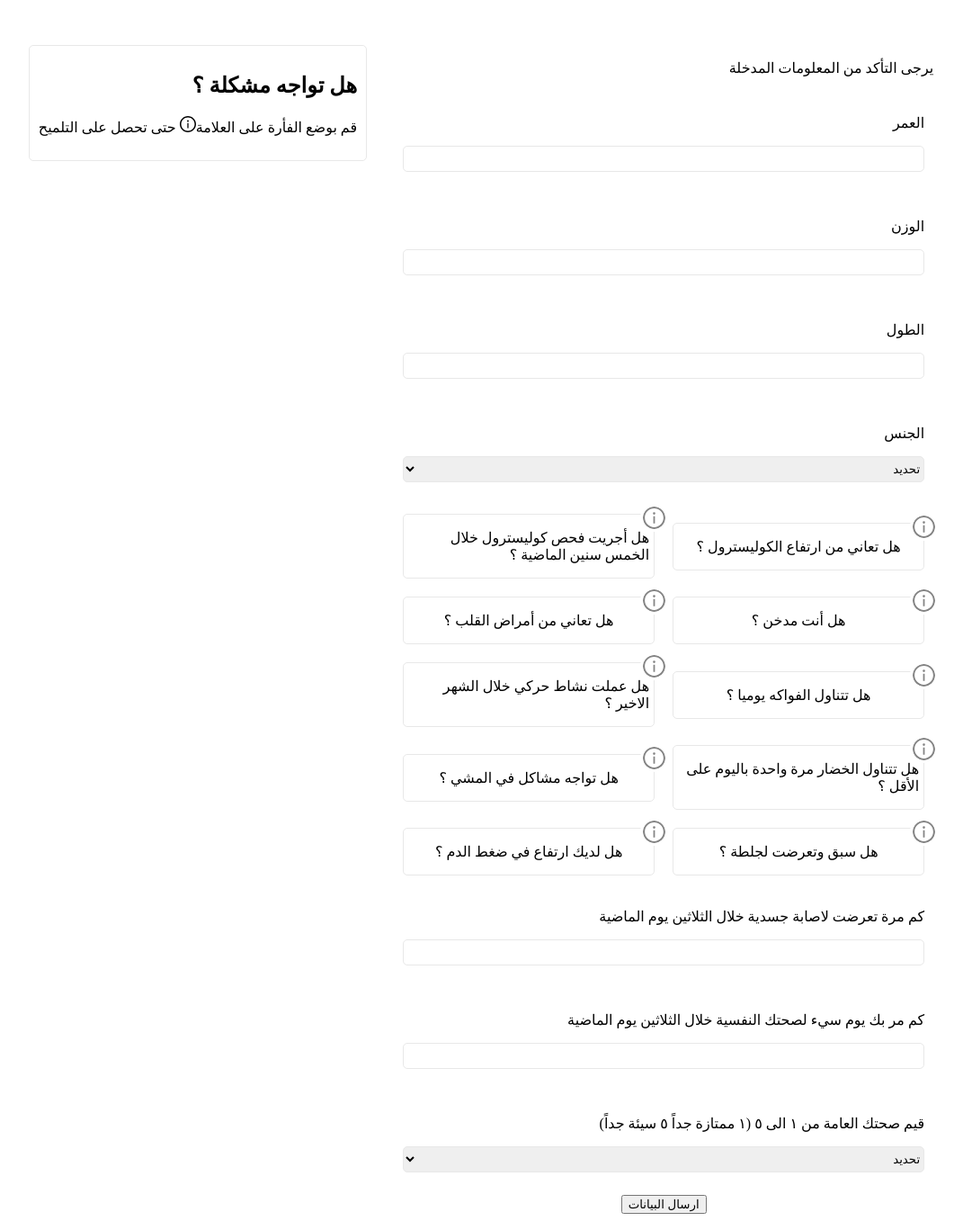
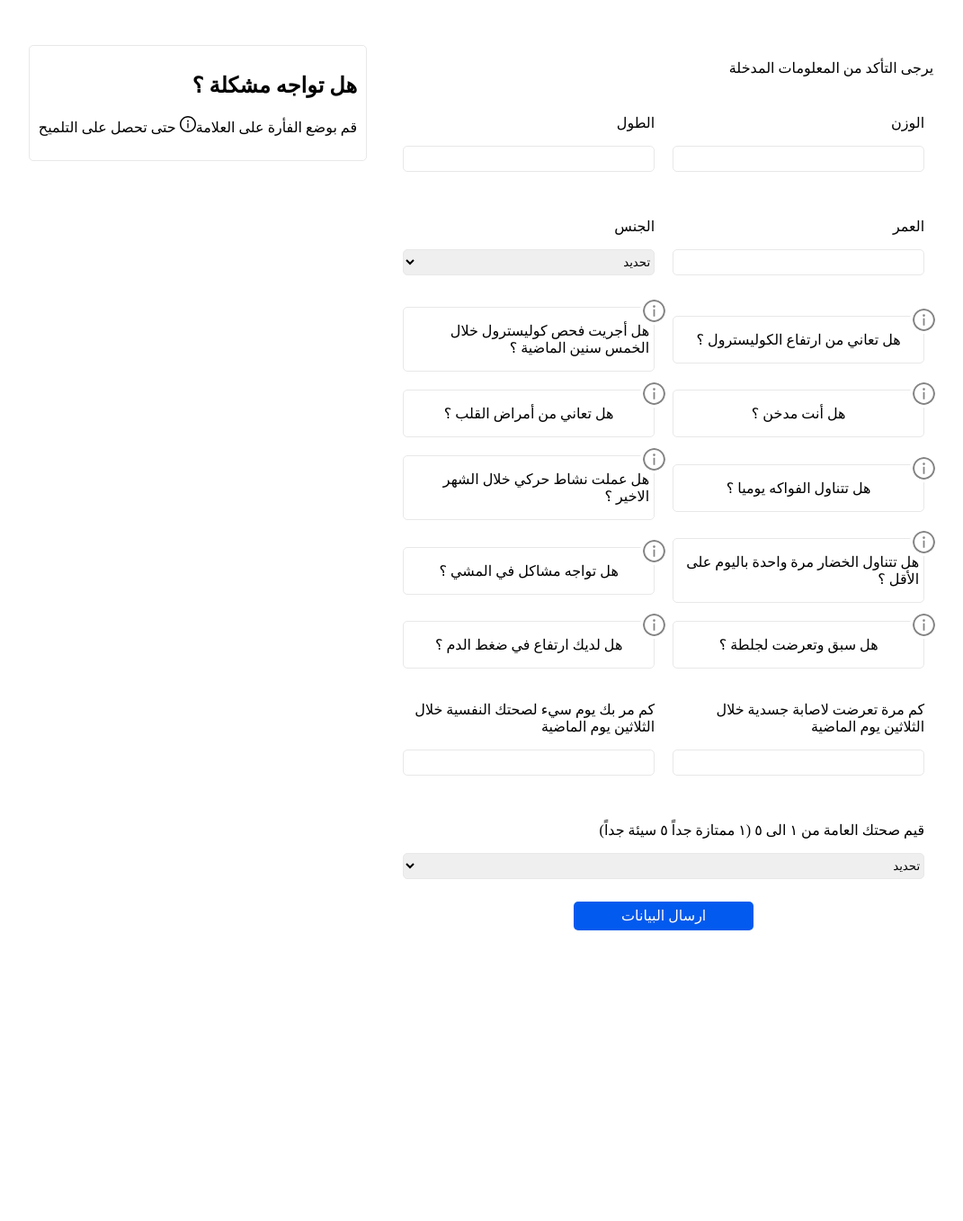
Before and after one commit to abdulsalamHmdan/project2, a Django app: page / in a window 1280 px wide. Shown: the part 208-1565 px from the top of the page at 90% size, without its empty margins (105-1176 px from the left). After the commit the page ends 1242 px from the top, so only its background shows below. Run offline with Django 5.2, Linux system fonts and the light colour scheme.

Commit message:
التعديل الاخير على الواجهة

```diff
--- /dev/null
+++ b/myapp/static/button.css
@@ -0,0 +1,5 @@
+.bt{
+    display: flex;
+    justify-content: center;
+    align-items: center;
+}
--- a/myapp/static/style.css
+++ b/myapp/static/style.css
@@ -68,6 +68,12 @@
 }
 
 .flex2 {
+    flex: 0 0 50%;
+}
+.flex3 {
+    flex: 0 0 100%;
+}
+#GenHlth{
     flex: 0 0 100%;
 }
 
@@ -132,6 +138,38 @@
 
 .send {
     margin: 0 auto;
+    color: #fff;
+    background-color: #035aef;
+    border-color: #035aef;
+    text-shadow: 0 -1px 0 rgba(0, 0, 0, .12);
+    border-radius: 5px;
+
+    direction: ltr;
+    box-shadow: 0 4px 8px rgba(#035aef, 0.15);
+    height: 50px;
+    font-family: var(--font-family);
+    font-size: var(--font-size);
+    margin-left: auto;
+    width: 200px;
+
+    line-height: 1.499;
+    position: relative;
+    display: inline-block;
+    font-weight: 400;
+    white-space: nowrap;
+    text-align: center;
+    background-image: none;
+    border: 1px solid transparent;
+    box-shadow: 0 2px 0 rgba(0, 0, 0, .015);
+    cursor: pointer;
+    transition: all .3s cubic-bezier(.645,.045,.355,1);
+    -webkit-user-select: none;
+    -moz-user-select: none;
+    -ms-user-select: none;
+    user-select: none;
+    touch-action: manipulation;
+    height: 32px;
+    padding: 0 15px;
 }
 
 
--- a/myapp/templates/index.html
+++ b/myapp/templates/index.html
@@ -9,6 +9,7 @@
     <!-- <link rel="stylesheet" href="style.css"> -->
     <!-- <script defer src="index.js"></script> -->
     <link rel="stylesheet" href="{% static 'style.css' %}">
+    <link rel="stylesheet" href="{% static 'button.css' %}">
     <script src="https://ajax.googleapis.com/ajax/libs/jquery/3.7.1/jquery.min.js"></script>
     <script defer src="{% static 'index.js' %}"></script>
 
@@ -318,7 +319,7 @@
         <div class="info"></div>
         <div class="main">
             <div class="form">
-                <p class="flex2">يرجى التأكد من المعلومات المدخلة</p>
+                <p class="flex3">يرجى التأكد من المعلومات المدخلة</p>
 
                 {% for qu in questions %}
                 {% if qu.type == 't2'%}
@@ -355,7 +356,9 @@
                 </div>
                 {% endif %}
                 {% endfor %}
-                <button class="send">ارسال البيانات</button>
+                <div class="flex3 bt">
+                    <button class="send">ارسال البيانات</button>
+                </div>
             </div>
             <div class="labels">
                 <div class="label">
@@ -413,7 +416,7 @@
                     col: col.findIndex(x => x == val.getAttribute("id"))
                 }
             })
-            console.log(val)
+            // console.log(val)
             // val[0].value = ""
             let bmi = [val.splice(val.findIndex(x => x.id == "Weight"), 1)[0], val.splice(val.findIndex(x => x.id == "Height"), 1)[0]];
             console.log("bmi:", bmi)
@@ -446,6 +449,7 @@
                 alert("aaa")
                 return;
             }
+
             data = {
                 features_name: JSON.stringify({ array: data.map(x => x.id) }),
                 values: JSON.stringify({ array: data.map(x => x.value) }),
--- a/myapp/views.py
+++ b/myapp/views.py
@@ -10,14 +10,6 @@
 # Create your views here.
 def home(request):
     my_list = [
-        {
-            "type": "t2",
-            "id": "Age",
-            "title": "العمر",
-            "placeholder": " ",
-            "max": 99,
-            "min": 15,
-        },
         {
             "type": "t2",
             "id": "Weight",
@@ -33,6 +25,14 @@
             "placeholder": " ",
             "max": 250,
             "min": 120,
+        },
+        {
+            "type": "t2",
+            "id": "Age",
+            "title": "العمر",
+            "placeholder": " ",
+            "max": 99,
+            "min": 15,
         },
         {
             "type": "t3",
@@ -125,7 +125,7 @@
 
 class result(TemplateView):
     def get(self, request):
-        print(BASE_DIR)
+        # print(BASE_DIR)
         model = joblib.load("myapp/model_1.pkl")
         features_name = request.COOKIES.get("features_name", None)
         values = request.COOKIES.get("values", None)
```
